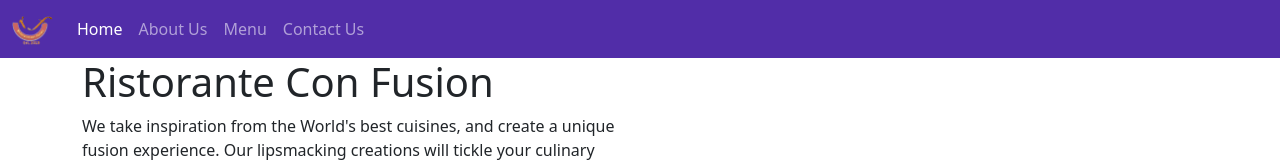
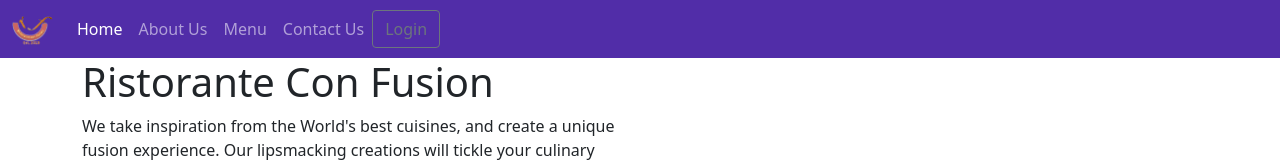
Before and after one commit to SonCrits/FunixReactJS, a React (Create React App) app: page /home in a window 1280 px wide. Shown: the top 162 px of the page. Built offline with nearby package versions, Linux system fonts and the light colour scheme; the HTML template or start-up script is replaced by a standard one.

Commit message:
hoi mentor

```diff
--- a/src/components/HeaderComponent.js
+++ b/src/components/HeaderComponent.js
@@ -1,14 +1,22 @@
 import React ,  {Component} from "react";
-import { Navbar, NavbarBrand ,Nav ,NavbarToggler , Collapse, NavItem} from "reactstrap";
+import { Navbar, NavbarBrand ,Nav ,NavbarToggler , Collapse, NavItem ,
+        Button , Modal , ModalHeader , ModalBody
+    } from "reactstrap";
 import {NavLink} from 'react-router-dom';
 
 class Header extends Component {
     constructor(props) {
         super(props);
         this.state = {
-            isNavOpen : false
+            isNavOpen : false,
+            // phương thức lúc đầu là false
+            // biến boolean sẽ theo dõi trạng thái của phương thức nà có đang mở hay không
+            // cần triển khai 1 hàm có tên toggleModal
+            isModalOpen : false
         };
         this.toggleNav = this.toggleNav.bind(this);
+        //setup toggleModal ràng buộc ( bind ) nó ở đây
+        this.toggleModal = this.toggleModal.bind(this);
     }
 
     toggleNav() {
@@ -17,6 +25,11 @@
         })
     }
 
+    toggleModal() {
+        this.setState({
+            isModalOpen : !this.state.isModalOpen
+        })
+    }
 
     render () {
         return (
@@ -31,6 +44,21 @@
                                 <NavItem><NavLink className='nav-link' to='/menu'><span className="fa fa-list fa-lg"></span>Menu</NavLink></NavItem>
                                 <NavItem><NavLink className='nav-link' to='/contactus'><span className="fa fa-address fa-lg"></span>Contact Us</NavLink></NavItem>
                             </Nav>
+                            {/* Thêm 1 thanh điều hướng tại đây */}
+                            {/* ml-auto đặt lề trái nhiều nhất có thể tại đây */}
+                            {/* nó sẽ đẩy bất cứ thứ j sang cạnh bên phải của navbar */}
+                            <Nav className="ml-auto" navbar>
+                                {/* Vì đây là 1 navbar khác - 1 phần tử dk điều hướng bên trong navbar */}
+                                {/* chúng ta sẽ dùng button - outline button khi dk nhấp vào sẽ chỉ dùng toggleModal*/}
+                                {/* Những gì muốn button này thực hiện */}
+                                {/* nút này có thể hiển thị và ẩn modal ở đây */}
+                                {/* ẩn hiện 1 số icon trong button */}
+                                <NavItem>
+                                    <Button outline onClick={this.toggleModal}>
+                                        <span className="fa fa-sign-in fa-lg"></span> Login
+                                    </Button>
+                                </NavItem>
+                            </Nav>
                         </Collapse>
                 </Navbar>
                 <div className="container">
@@ -41,6 +69,17 @@
                         </div>
                     </div>
                 </div>
+                {/* thêm uncontrolled form */}
+                {/* Giới thiệu form vào Modalbody */}
+                {/* Cần thiết lập 1 phương thức trong state */}
+                {/* có thêm thuộc tính isOpen được gán với trạng thái này */}
+                {/* Sau đó gọi toggleModal */}
+                <Modal isOpen={this.state.isModalOpen} toggle={this.toggleModal}>
+                    <ModalHeader toggle={this.toggleModal}>Login</ModalHeader>
+                    <ModalBody>
+
+                    </ModalBody>
+                </Modal>
             </div>
 
         )
```
